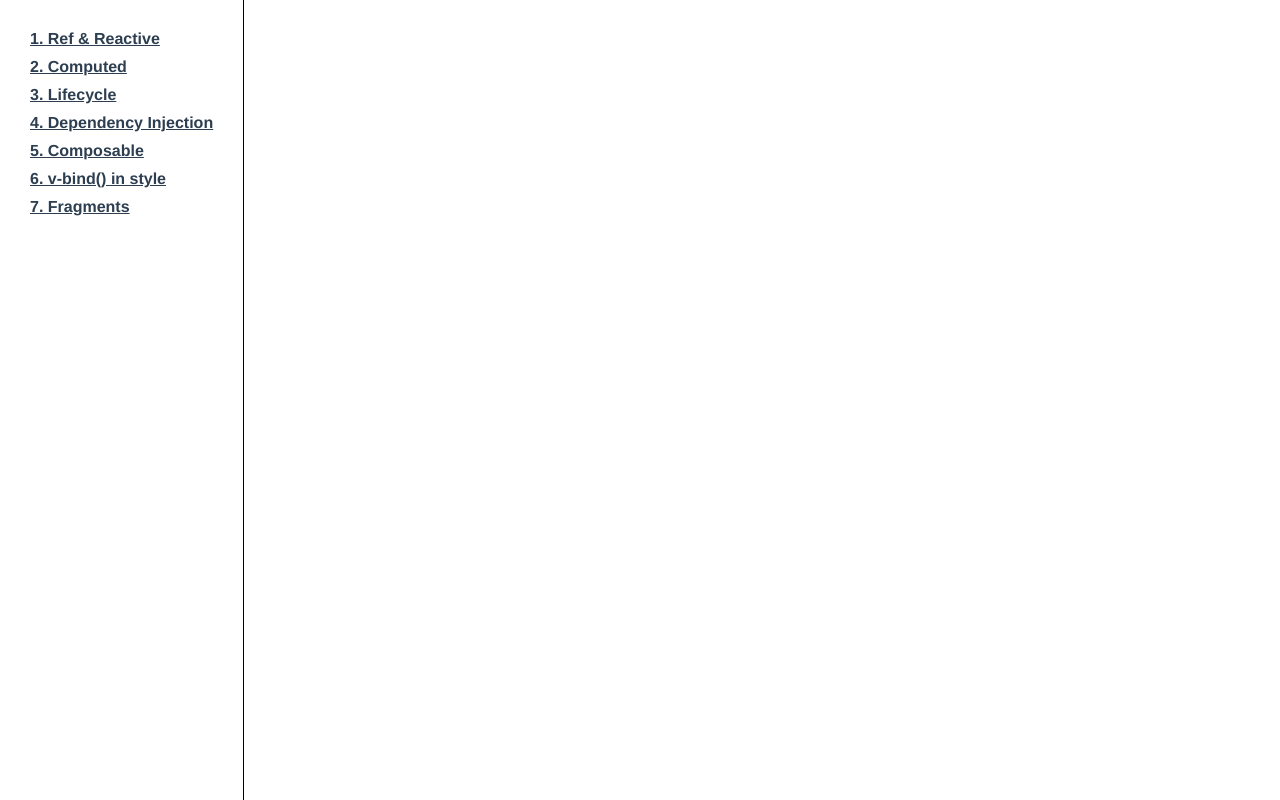
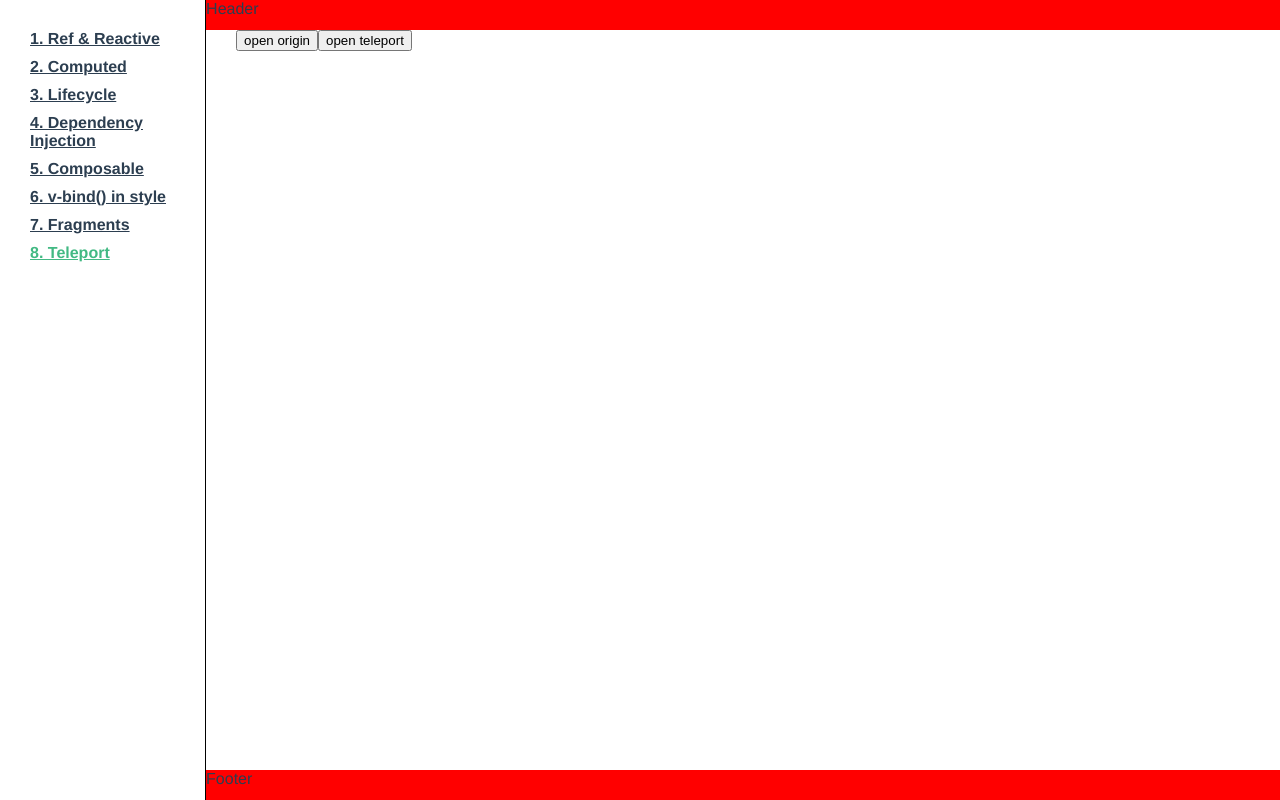
Before and after one commit to miayang0513/AC-vue3-webinar, a Vue app: page /example-teleport in a window 1280 px wide. Built offline with nearby package versions, Linux system fonts and the light colour scheme.

Commit message:
Example: Teleport

```diff
--- a/src/App.vue
+++ b/src/App.vue
@@ -17,6 +17,8 @@ body {
 }
 
 main {
+  position: relative;
+  width: 100%;
   padding: 30px;
 }
 
@@ -85,6 +87,10 @@ export default {
       {
         name: 'Fragments',
         path: 'example-fragments'
+      },
+      {
+        name: 'Teleport',
+        path: 'example-teleport'
       }
     ])
 
--- a/src/components/ExampleDependencyInjection/GrandChildComponent.vue
+++ b/src/components/ExampleDependencyInjection/GrandChildComponent.vue
@@ -9,7 +9,7 @@ import { inject } from 'vue'
 export default {
   name: 'GrandChildComponent',
   setup () {
-    const msg = inject('msg', 'default value')
+    const msg = inject('msg')
     const defaultValue = inject('defaultValue', 'default value')
 
     return {
--- a/src/router/index.js
+++ b/src/router/index.js
@@ -35,6 +35,11 @@ const routes = [
     path: '/example-fragments',
     name: 'ExampleFragments',
     component: () => import('@/views/ExampleFragments.vue')
+  },
+  {
+    path: '/example-teleport',
+    name: 'ExampleTeleport',
+    component: () => import('@/views/ExampleTeleport.vue')
   }
 ]
 
--- a/src/views/ExampleRefAndReactive.vue
+++ b/src/views/ExampleRefAndReactive.vue
@@ -1,11 +1,11 @@
 <template>
   <div>
     <div>
-      <Button @click="refIncrement">Button Ref</Button>
+      <button @click="refIncrement">Button Ref</button>
       <p>{{ count }}</p>
     </div>
     <div>
-      <Button @click="reactiveIncrement">Button Reactive</Button>
+      <button @click="reactiveIncrement">Button Reactive</button>
       <p>{{ state.count }}</p>
     </div>
   </div>
--- /dev/null
+++ b/src/views/ExampleTeleport.vue
@@ -0,0 +1,65 @@
+<style scoped>
+header,
+footer {
+  position: absolute;
+  background-color: red;
+  width: 100%;
+  height: 30px;
+  left: 0px;
+  z-index: 10000;
+}
+header {
+  top: 0px;
+}
+
+footer {
+  bottom: 0px;
+}
+.main {
+  position: relative;
+  z-index: 9999;
+  width: 100%;
+  height: 100%;
+  box-sizing: border-box;
+}
+.modal {
+  position: fixed;
+  z-index: 100000;
+  left: 0px;
+  top: 0px;
+  width: 100%;
+  height: 100%;
+  background-color: white;
+  text-align: end;
+}
+</style>
+
+<template>
+  <header>Header</header>
+  <div class="main">
+    <!-- original modal -->
+    <button @click="toggleOrigin">open origin</button>
+    <div v-if="isOpenOrigin" class="modal">
+      <button @click="toggleOrigin">close</button>
+    </div>
+
+    <!-- teleport modal -->
+    <button @click="toggleTeleport">open teleport</button>
+    <teleport to="#app">
+      <div v-if="isOpenTeleport" class="modal">
+        <button @click="toggleTeleport">close</button>
+      </div>
+    </teleport>
+  </div>
+  <footer>Footer</footer>
+</template>
+
+<script setup>
+import { ref } from 'vue'
+
+const isOpenOrigin = ref(false)
+const toggleOrigin = () => (isOpenOrigin.value = !isOpenOrigin.value)
+
+const isOpenTeleport = ref(false)
+const toggleTeleport = () => (isOpenTeleport.value = !isOpenTeleport.value)
+</script>
```
